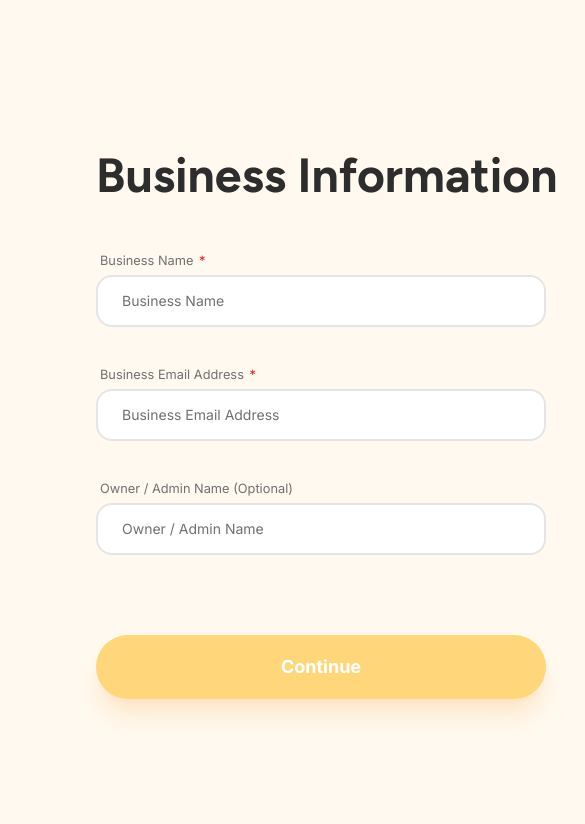
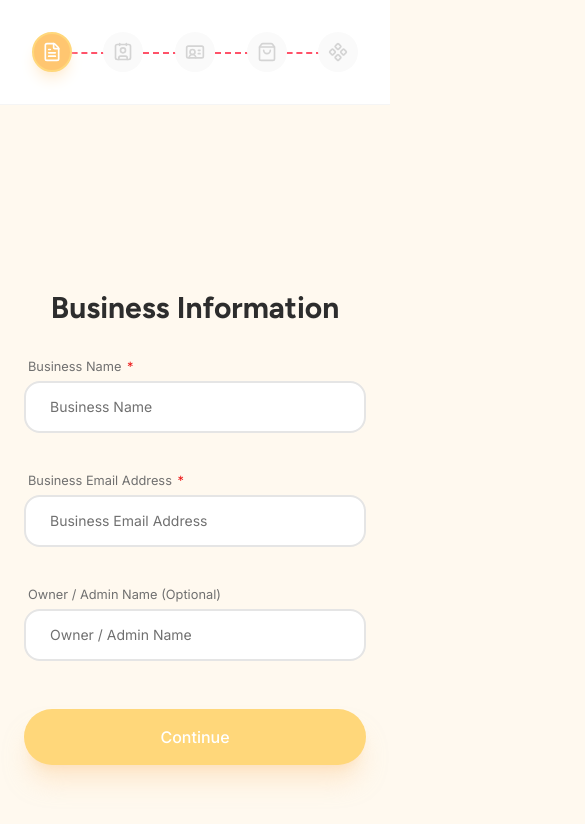
Before and after one commit to ShanRaboy11/Qios, a Next.js app: page /1/dashboard/onboarding in a window 390 px wide. Shown: the top 824 px of the page, 585 px wide, since content can reach past the window. Built offline with nearby package versions, Linux system fonts and the light colour scheme.

Commit message:
fix: responsive - Eupinado

```diff
--- a/src/app/(tenant)/[id]/dashboard/onboarding/components/ContactInformation.tsx
+++ b/src/app/(tenant)/[id]/dashboard/onboarding/components/ContactInformation.tsx
@@ -106,10 +106,9 @@ export function ContactInformation({ onNext }: ContactInformationProps) {
   const isOtpComplete = otp.every(digit => digit !== "");
 
   return (
-    // ROOT FIX: Added flex flex-col items-center to center both sections
     <div className="flex flex-col items-center w-full space-y-10 animate-in fade-in slide-in-from-right-8 duration-500">
 
-      {/* 1. TOP PART: Phone Input Box */}
+      {/* Phone Input Box */}
       <div className="w-full max-w-[550px] space-y-2">
         <label className="b4 ml-1 font-medium text-text-secondary text-left block">
           Contact Number <Required />
@@ -148,9 +147,8 @@ export function ContactInformation({ onNext }: ContactInformationProps) {
         </div>
       </div>
 
-      {/* 2. BOTTOM PART: Timer, OTP, and Button (Now centered within the container) */}
+      {/* Timer, OTP, and Button */}
       <div className="flex flex-col items-center w-full max-w-[550px] space-y-12 pt-4">
-        {/* Timer UI */}
         <div className="flex items-center gap-5">
           <div className="flex items-center gap-2 b2 font-bold text-text-primary text-xl">
             <Clock size={20} className={timeLeft > 0 ? "text-[var(--color-brand-primary)]" : "text-neutral-400"} />
@@ -193,8 +191,8 @@ export function ContactInformation({ onNext }: ContactInformationProps) {
           variant="primary"
           size="lg"
           className={cn(
-            "w-[400px] h-[60px] text-l font-bold transition-all duration-500 shadow-none border-none max-w-[480px]",
-            isOtpComplete ? "bg-[var(--color-brand-primary)] text-text-tertiary scale-[1.02]" : "bg-neutral-50 text-white cursor-not-allowed"
+            "w-[420px] h-[55px] b2 transition-all duration-500 shadow-none border-none max-w-[480px]",
+            isOtpComplete ? "bg-[var(--color-brand-secondary)] text-text-tertiary scale-[1.02]" : "bg-neutral-300 text-white cursor-not-allowed"
           )}
           onClick={() => isOtpComplete && onNext()}
         >
--- a/src/app/(tenant)/[id]/dashboard/onboarding/components/FeatureConfiguration.tsx
+++ b/src/app/(tenant)/[id]/dashboard/onboarding/components/FeatureConfiguration.tsx
@@ -143,7 +143,7 @@ export function FeatureConfig({ onFinish }: FeatureConfigProps) {
         <Button
           variant="primary"
           size="lg"
-          className="h-16 flex-1 font-bold text-lg shadow-xl shadow-orange-200/50"
+          className="h-16 flex-1 b2 shadow-xl shadow-orange-200/50"
           onClick={handleFinalize}
         >
           Finalize
--- a/src/app/(tenant)/[id]/dashboard/onboarding/components/Sidebar.tsx
+++ b/src/app/(tenant)/[id]/dashboard/onboarding/components/Sidebar.tsx
@@ -10,20 +10,56 @@ interface SidebarProps {
 
 export function OnboardingSidebar({ steps, currentStep }: SidebarProps) {
   return (
-    <div className="w-[55%] h-[1066px] hidden lg:flex flex-col justify-center px-24 bg-white border-r border-neutral-50">
-      <div className="space-y-12 relative">
+    <div className={cn(
+      "w-full lg:w-[45%] xl:w-[55%] h-auto lg:h-screen sticky lg:fixed top-0 left-0 z-40",
+      "flex flex-row lg:flex-col justify-center items-center lg:items-start px-6 py-8 lg:px-24 bg-white border-b lg:border-b-0 lg:border-r border-neutral-100"
+    )}>
+      <div className="flex flex-row lg:flex-col gap-4 md:gap-12 lg:gap-12 relative w-full justify-center lg:justify-start">
         {steps.map((step, index) => {
           const isDone = currentStep > step.id;
           const isActive = currentStep === step.id;
+
           return (
-            <div key={step.id} className="relative flex items-center gap-10">
+            <div key={step.id} className="relative flex flex-col lg:flex-row items-center gap-2 lg:gap-10 flex-1 lg:flex-none">
+
+              {/* CONNECTOR LINES */}
               {index !== steps.length - 1 && (
-                <div className={cn("absolute left-[39px] top-[80px] h-[48px] border-l-2 border-dashed transition-colors duration-500", isDone ? "border-[var(--color-success-primary)]" : "border-[var(--color-brand-accent)]")} />
+                <>
+                  {/* Desktop Vertical */}
+                  <div className={cn(
+                    "hidden lg:block absolute left-[39px] top-[80px] h-[48px] border-l-2 border-dashed transition-colors duration-500",
+                    isDone ? "border-[var(--color-success-primary)]" : "border-[var(--color-brand-accent)]"
+                  )} />
+
+                  {/* Mobile Horizontal*/}
+                  <div className={cn(
+                    "lg:hidden absolute left-[50%] top-[20px] w-full border-t-2 border-dashed -z-10 transition-colors duration-500",
+                    isDone ? "border-[var(--color-success-primary)]" : "border-[var(--color-brand-accent)]"
+                  )} />
+                </>
               )}
-              <div className={cn("w-20 h-20 rounded-full flex items-center justify-center z-10 transition-all duration-500 border-4", isDone ? "bg-[var(--color-success-secondary)] text-[var(--color-success-primary)] border-[var(--color-success-secondary)]" : isActive ? "bg-[var(--color-brand-primary)] text-white border-[var(--color-brand-secondary)] shadow-lg shadow-orange-100" : "bg-neutral-50 border-transparent text-neutral-300")}>
-                {isDone ? <Check size={32} strokeWidth={3} /> : <step.icon size={30} />}
+
+              {/* ICON CIRCLE */}
+              <div className={cn(
+                "w-10 h-10 lg:w-20 lg:h-20 rounded-full flex items-center justify-center z-10 transition-all duration-500 border-2 lg:border-4",
+                isDone ? "bg-[var(--color-success-secondary)] text-[var(--color-success-primary)] border-[var(--color-success-secondary)]" :
+                isActive ? "bg-[var(--color-brand-primary)] text-white border-[var(--color-brand-secondary)] shadow-lg shadow-orange-100" :
+                "bg-neutral-50 border-transparent text-neutral-300"
+              )}>
+                {isDone ? (
+                  <Check className="w-5 h-5 lg:w-8 lg:h-8" strokeWidth={3} />
+                ) : (
+                  <step.icon className="w-5 h-5 lg:w-8 lg:h-8" />
+                )}
               </div>
-              <span className={cn("h4 whitespace-nowrap transition-colors", isActive || isDone ? "text-black font-semibold" : "text-neutral-400")}>{step.title}</span>
+
+              {/* STEP TITLE */}
+              <span className={cn(
+                "hidden sm:block whitespace-nowrap transition-colors text-[10px] lg:text-xl font-figtree",
+                isActive || isDone ? "text-[var(--color-text-primary)] font-semibold" : "text-[var(--color-text-secondary)]"
+              )}>
+                {step.title}
+              </span>
             </div>
           );
         })}
--- a/src/app/(tenant)/[id]/dashboard/onboarding/components/SubscriptionPackage.tsx
+++ b/src/app/(tenant)/[id]/dashboard/onboarding/components/SubscriptionPackage.tsx
@@ -132,9 +132,8 @@ export function SubscriptionPackage({ onNext }: { onNext: () => void }) {
       <div className="w-full max-w-[460px]">
         <Button
           variant="primary"
-          shape="pill"
           size="lg"
-          className="w-full h-14 lg:h-16 b2 font-bold text-lg shadow-lg shadow-orange-100 transform transition-all active:scale-[0.98] bg-[var(--color-brand-primary)] text-[var(--color-text-tertiary)]"
+          className="w-full h-14 lg:h-16 b2 font-bold text-lg shadow-lg shadow-orange-100 transform transition-all active:scale-[0.98] bg-[var(--color-brand-secondary)] text-[var(--color-text-tertiary)]"
           onClick={onNext}
         >
           Select {activePackage.name}
--- a/src/app/(tenant)/[id]/dashboard/onboarding/page.tsx
+++ b/src/app/(tenant)/[id]/dashboard/onboarding/page.tsx
@@ -2,8 +2,8 @@
 import React, { useState } from "react";
 import { FileText, Contact, ShoppingBag, Component, IdCard } from "lucide-react";
 import { Button } from "@/components/atoms/Button";
+import { cn } from "@/lib/utils";
 
-// Components
 import { OnboardingSidebar } from "./components/Sidebar";
 import { BusinessInformation } from "./components/BusinessInformation";
 import { ContactInformation } from "./components/ContactInformation";
@@ -27,39 +27,45 @@ export default function OnboardingPage() {
   const handleFinalize = (data: any) => {
     console.log("Final Onboarding Data:", data);
     alert("Onboarding Completed!");
-    // Redirect or trigger API call here
   };
 
   return (
-    <div className="flex min-h-screen bg-white">
+    <div className="flex flex-col lg:flex-row min-h-screen bg-[var(--color-bg-primary)]">
+
+      {/* Sidebar */}
       <OnboardingSidebar steps={steps} currentStep={currentStep} />
 
-      <div className="flex-1 bg-[var(--color-bg-primary)] flex flex-col justify-center px-24">
-        <div className="w-full mb-12">
-          <h1 className="h1 text-[var(--color-text-primary)] leading-tight whitespace-nowrap">
+      {/* Main Content Area */}
+      <div className="flex-1 flex flex-col justify-center items-center lg:items-start px-6 py-10 md:px-16 lg:pl-[50%] xl:pl-[60%] lg:pr-24 min-h-screen">
+
+        {/* Header */}
+        <div className="w-full mb-8 lg:mb-12 text-center lg:text-left">
+          <h1 className="text-3xl md:text-4xl lg:h1 text-[var(--color-text-primary)] leading-tight lg:whitespace-nowrap">
             {currentStep === 1
               ? "Business Information"
               : steps.find(s => s.id === currentStep)?.title}
           </h1>
         </div>
 
-        <div className={currentStep === 4 ? "max-w-2xl w-full" : "max-w-[450px] w-full"}>
+        <div className={cn(
+          "w-full transition-all duration-500",
+          currentStep === 4 ? "max-w-2xl" : "max-w-[450px]"
+        )}>
           <div className="min-h-fit">
             {currentStep === 1 && <BusinessInformation />}
             {currentStep === 2 && <ContactInformation onNext={nextStep} />}
             {currentStep === 3 && <AuthCredentials />}
             {currentStep === 4 && <SubscriptionPackage onNext={nextStep} />}
-            {/* Pass the handleFinalize function here */}
             {currentStep === 5 && <FeatureConfig onFinish={handleFinalize} />}
           </div>
 
           {/* Navigation Button for Steps 1 & 3 */}
           {currentStep !== 2 && currentStep !== 4 && currentStep !== 5 && (
-            <div className="flex mt-20">
+            <div className="flex mt-12 lg:mt-20">
               <Button
                 variant="primary"
                 size="lg"
-                className="h-16 flex-1 font-bold text-lg shadow-xl shadow-orange-200/50"
+                className="h-14 lg:h-16 flex-1 b2 font-bold text-lg shadow-xl shadow-orange-200/50 text-[var(--color-text-tertiary)] transition-all duration-300"
                 onClick={nextStep}
               >
                 Continue
```
